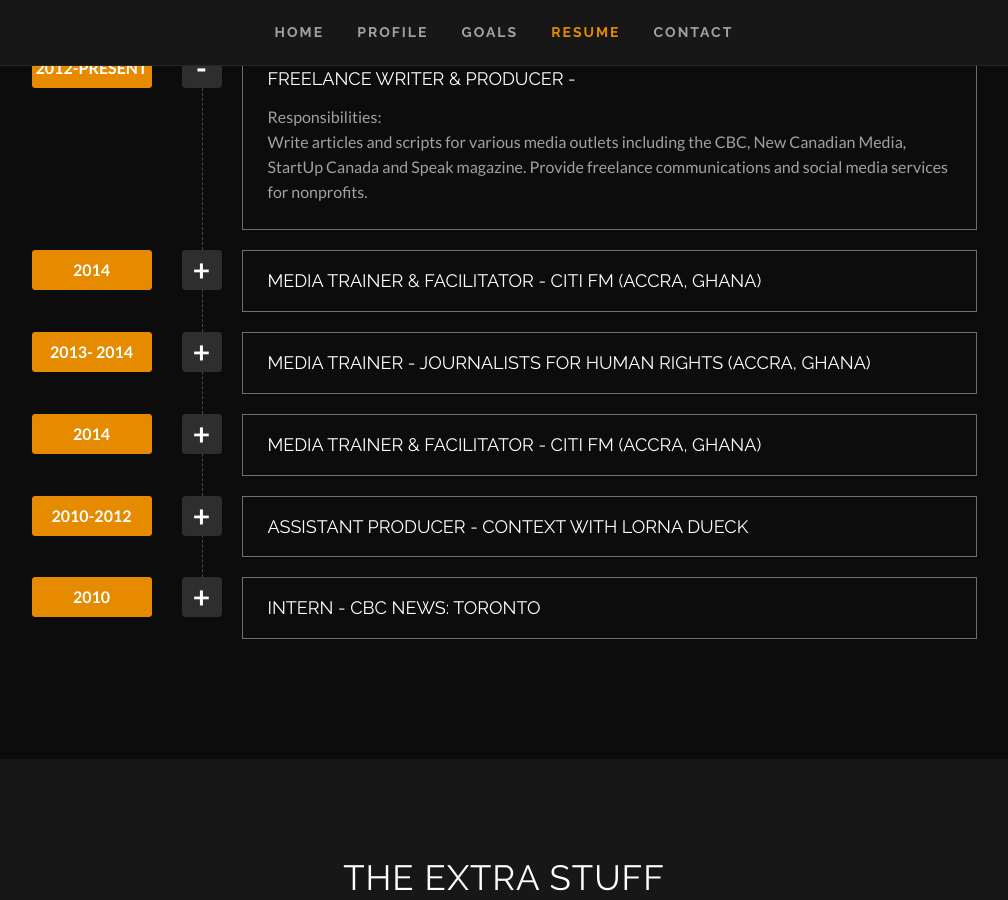
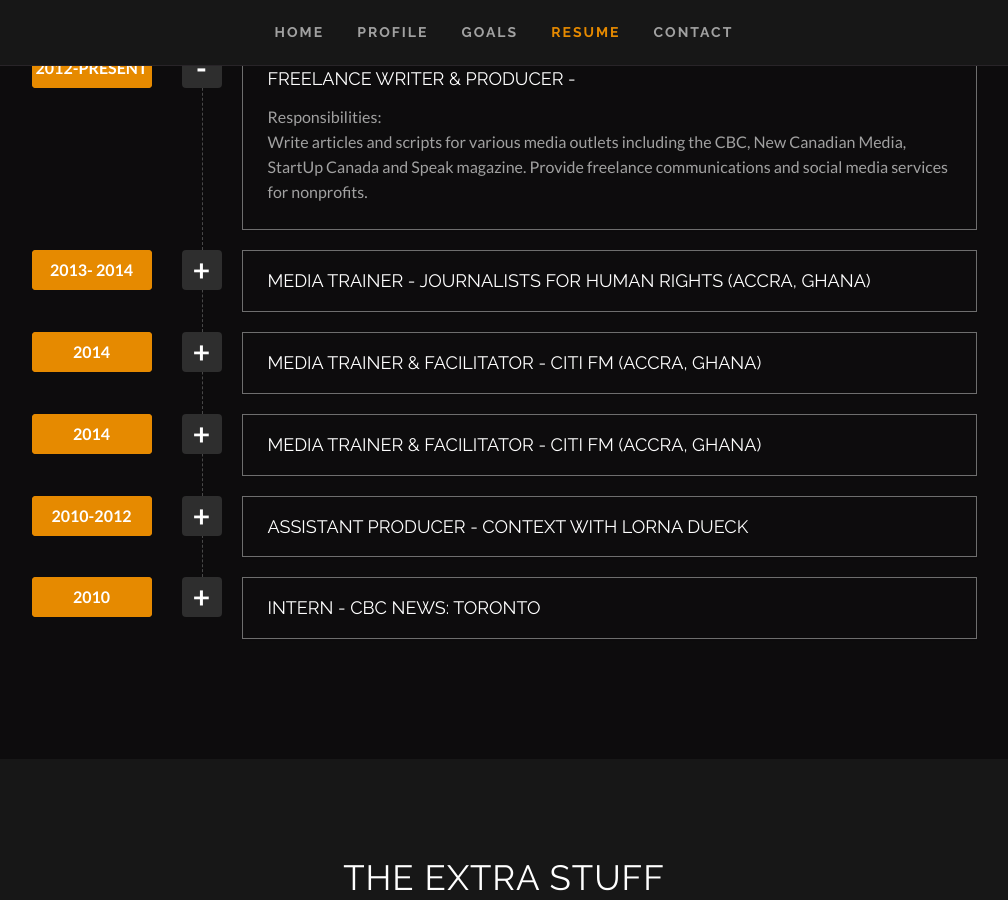
Before and after one commit to clearcareer/JackyHabib, a Jekyll site: the page built from index.html, in a window 1280 px wide and 900 px high, scrolled down 2884 px. Shown: the whole window, without its empty margins (136-1144 px from the left). Built offline with Jekyll 4.4.1, drawn with Linux system fonts in a browser that asks for light colours; some web fonts are replaced.

```diff
--- a/index.html
+++ b/index.html
@@ -52,15 +52,15 @@ work_experience:
     company: ''
     description: 'Write articles and scripts for various media outlets including the CBC, New Canadian Media, StartUp Canada and Speak magazine. Provide freelance communications and social media services for nonprofits.'
   - number: 2
+    years: 2013- 2014
+    position: Media Trainer
+    company: 'Journalists for Human Rights (Accra, Ghana)'
+    description: "Trained reporters at Citi FM, Ghana's leading radio station. Responsibilities included leading workshops in the newsroom, working with junior reporters and co- producing human rights stories. Quickly built a strong rapport which led me to be hired for contract work by the station."
+  - number: 3
     years: '2014'
     position: 'Media Trainer & Facilitator'
     company: 'Citi FM (Accra, Ghana)'
     description: "Trained citizen journalists to create radio documentaries on social issues in their communities. \L Planned the curriculum, led workshops for the 30 participants, traveled across the country to conduct field training and assist participants with their reports."
-  - number: 3
-    years: 2013- 2014
-    position: Media Trainer
-    company: 'Journalists for Human Rights (Accra, Ghana)'
-    description: "Trained reporters at Citi FM, Ghana's leading radio station. Responsibilities included leading workshops in the newsroom, working with junior reporters and co- producing human rights stories. Quickly built a strong rapport which led me to be hired for contract work by the station."
   - number: 4
     years: '2014'
     position: 'Media Trainer & Facilitator'
```
